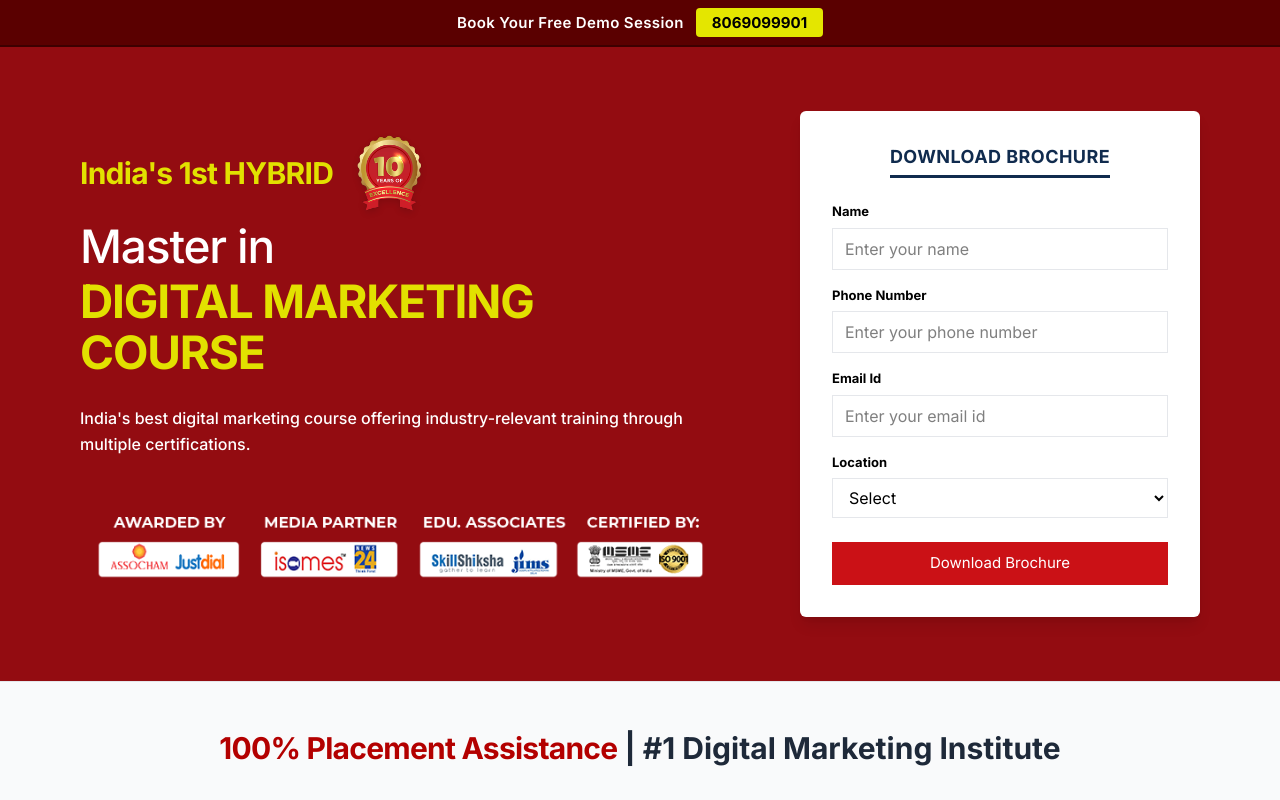
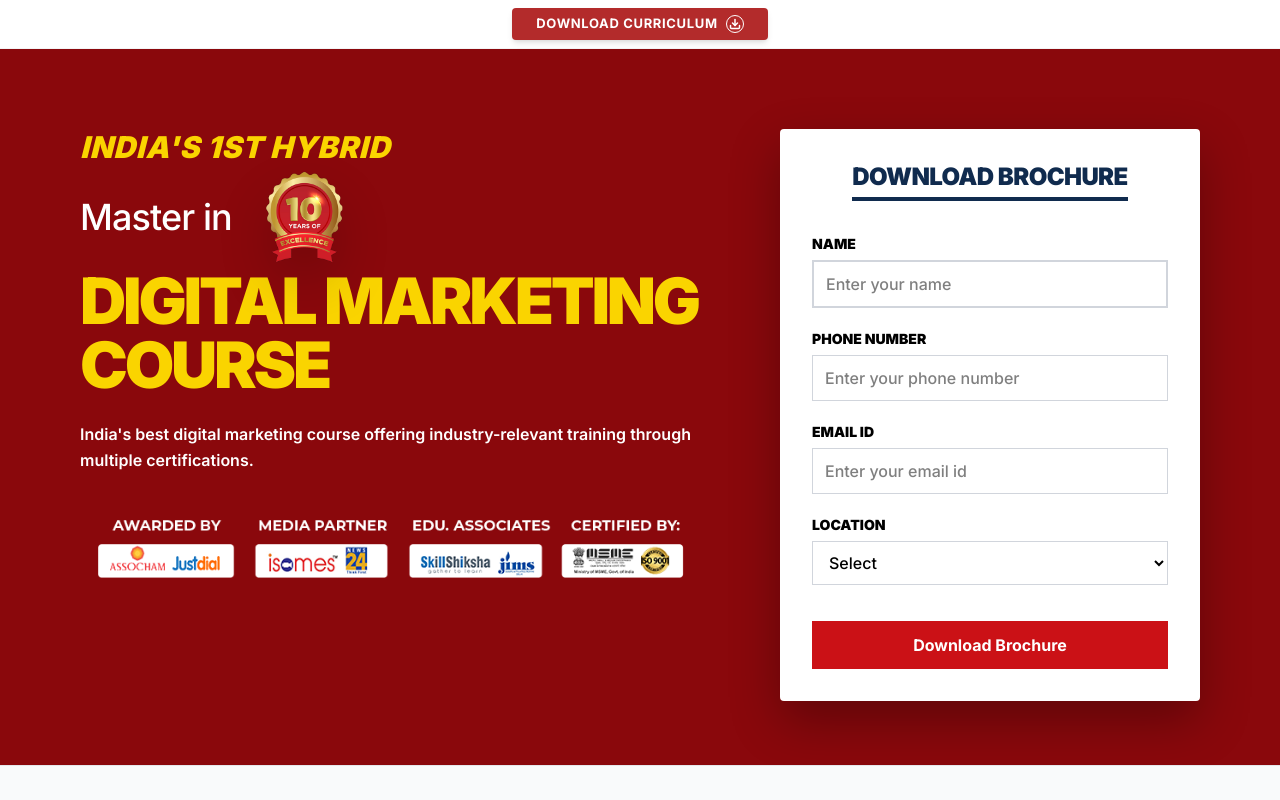
Before and after one commit to piyushkhurana8744/didm_course_website, a Next.js app: page / in a window 1280 px wide. Shown: the top 800 px of the page. Built offline with nearby package versions, Linux system fonts and the light colour scheme.

Commit message:
thanku page is also added

```diff
--- a/src/app/layout.tsx
+++ b/src/app/layout.tsx
@@ -1,7 +1,6 @@
 import type { Metadata } from "next";
 import { Inter } from "next/font/google";
 import "./globals.css";
-import TopBar from "@/components/TopBar";
 
 const inter = Inter({ subsets: ["latin"] });
 
@@ -18,7 +17,6 @@ export default function RootLayout({
   return (
     <html lang="en" className="h-full antialiased scroll-smooth">
       <body className={`${inter.className} min-h-full flex flex-col pt-0`}>
-        <TopBar />
         {children}
       </body>
     </html>
--- a/src/app/page.tsx
+++ b/src/app/page.tsx
@@ -1,3 +1,4 @@
+import TopNav from '@/components/TopNav';
 import HeroSection from '@/components/HeroSection';
 import StatsSection from '@/components/StatsSection';
 import CourseDescription from '@/components/CourseDescription';
@@ -11,6 +12,7 @@ import Footer from '@/components/Footer';
 export default function Home() {
   return (
     <main className="min-h-screen bg-white selection:bg-primary/20 selection:text-primary overflow-hidden pb-0">
+      <TopNav />
       <HeroSection />
       <StatsSection />
       <CourseDescription />
--- a/src/components/CourseDescription.tsx
+++ b/src/components/CourseDescription.tsx
@@ -66,10 +66,10 @@ export default function CourseDescription() {
           </ul>
 
           <div className="pt-6">
-            <button className="bg-[#b32b2b] hover:bg-[#a60b0e] text-white font-bold py-4 px-10 rounded shadow-2xl transition-all hover:scale-105 flex items-center space-x-3 uppercase tracking-wider">
+            <a href="#enquiry-form" className="bg-[#b32b2b] hover:bg-[#a60b0e] text-white font-bold py-4 px-10 rounded shadow-2xl transition-all hover:scale-105 flex items-center justify-center space-x-3 uppercase tracking-wider">
               <span>DOWNLOAD CURRICULUM</span>
               <svg className="w-5 h-5 border-2 border-white rounded-full p-0.5" fill="none" stroke="currentColor" strokeWidth="3" viewBox="0 0 24 24"><path strokeLinecap="round" strokeLinejoin="round" d="M19 14l-7 7m0 0l-7-7m7 7V3" /></svg>
-            </button>
+            </a>
           </div>
         </div>
 
--- a/src/components/CtaBanner.tsx
+++ b/src/components/CtaBanner.tsx
@@ -19,17 +19,17 @@ export default function CtaBanner() {
 
         {/* Right: Buttons */}
         <div className="flex flex-col sm:flex-row items-center gap-4 w-full md:w-auto">
-          <button className="bg-[#fad400] hover:bg-yellow-400 text-black font-bold py-3.5 px-8 rounded-sm shadow-lg flex items-center justify-center space-x-2 w-full sm:w-auto transition-transform hover:scale-105">
+          <a href="#enquiry-form" className="bg-[#fad400] hover:bg-yellow-400 text-black font-bold py-3.5 px-8 rounded-sm shadow-lg flex items-center justify-center space-x-2 w-full sm:w-auto transition-transform hover:scale-105">
             <Phone className="w-5 h-5 fill-current" />
             <span className="uppercase tracking-wide text-sm">TALK TO COUNSELLOR</span>
-          </button>
+          </a>
 
-          <button className="bg-white hover:bg-gray-100 text-black font-bold py-3.5 px-8 rounded-sm shadow-lg flex items-center justify-center space-x-2 w-full sm:w-auto transition-transform hover:scale-105">
+          <a href="#enquiry-form" className="bg-white hover:bg-gray-100 text-black font-bold py-3.5 px-8 rounded-sm shadow-lg flex items-center justify-center space-x-2 w-full sm:w-auto transition-transform hover:scale-105">
             <span className="uppercase tracking-wide text-sm">DOWNLOAD CURRICULUM</span>
             <div className="border-2 border-black rounded-full p-0.5">
               <Download className="w-4 h-4" />
             </div>
-          </button>
+          </a>
         </div>
 
       </div>
--- a/src/components/Footer.tsx
+++ b/src/components/Footer.tsx
@@ -8,14 +8,17 @@ import * as z from 'zod';
 
 const formSchema = z.object({
   name: z.string().min(2, 'Name is required'),
-  phone: z.string().min(10, 'Valid phone number is required'),
+  phone: z.string().regex(/^\d{10}$/, 'Phone number must be exactly 10 digits'),
   email: z.string().email('Invalid email address'),
   location: z.string().min(1, 'Please select a location'),
 });
 
 type FormData = z.infer<typeof formSchema>;
 
+import { useRouter } from 'next/navigation';
+
 export default function Footer() {
+  const router = useRouter();
   const {
     register,
     handleSubmit,
@@ -25,9 +28,32 @@ export default function Footer() {
   });
 
   const onSubmit = async (data: FormData) => {
-    console.log(data);
-    await new Promise((resolve) => setTimeout(resolve, 1000));
-    alert("Inquiry sent successfully!");
+    try {
+      const params = new URLSearchParams({
+        name: data.name,
+        email: data.email,
+        mobileno: data.phone,
+        course: "Digital Marketing Master Course",
+        enquirysource: "Website Footer",
+        interestlevel: "Medium",
+        country: "India",
+        state: "",
+        city: data.location,
+        remark: "Lead from Footer Form",
+        address: "",
+        counsellor: ""
+      });
+
+      const apiUrl = `http://admin.didm.in/api/lead/custom/0001?${params.toString()}`;
+
+      // Sending request with no-cors to avoid preflight issues if the server isn't configured for them
+      fetch(apiUrl, { mode: 'no-cors' }).catch(err => console.error("API Call Error:", err));
+
+      router.push('/thank-you');
+    } catch (error) {
+      console.error("Submission error:", error);
+      router.push('/thank-you');
+    }
   };
 
   return (
@@ -56,6 +82,10 @@ export default function Footer() {
                 type="tel"
                 placeholder="Enter your phone number"
                 {...register('phone')}
+                maxLength={10}
+                onInput={(e) => {
+                  e.currentTarget.value = e.currentTarget.value.replace(/[^0-9]/g, '');
+                }}
                 className="w-full px-3 py-2 bg-white border border-gray-200 focus:outline-none focus:border-red-600 transition-colors text-black"
               />
             </div>
--- a/src/components/HeroForm.tsx
+++ b/src/components/HeroForm.tsx
@@ -7,14 +7,17 @@ import * as z from 'zod';
 
 const formSchema = z.object({
   name: z.string().min(2, 'Name is required'),
-  phone: z.string().min(10, 'Valid phone number is required'),
+  phone: z.string().regex(/^\d{10}$/, 'Phone number must be exactly 10 digits'),
   email: z.string().email('Invalid email address'),
   location: z.string().min(1, 'Please select a location'),
 });
 
 type FormData = z.infer<typeof formSchema>;
 
+import { useRouter } from 'next/navigation';
+
 export default function HeroForm() {
+  const router = useRouter();
   const {
     register,
     handleSubmit,
@@ -24,61 +27,89 @@ export default function HeroForm() {
   });
 
   const onSubmit = async (data: FormData) => {
-    console.log(data);
-    await new Promise((resolve) => setTimeout(resolve, 1000));
-    alert("Brochure sent successfully!");
+    try {
+      const params = new URLSearchParams({
+        name: data.name,
+        email: data.email,
+        mobileno: data.phone,
+        course: "Digital Marketing Master Course",
+        enquirysource: "Landing Page",
+        interestlevel: "High",
+        country: "India",
+        state: "",
+        city: data.location,
+        remark: "Lead from Hero Form",
+        address: "",
+        counsellor: ""
+      });
+
+      const apiUrl = `http://admin.didm.in/api/lead/custom/0001?${params.toString()}`;
+
+      // Sending the request. Using mode: 'no-cors' if needed, but standard fetch first.
+      fetch(apiUrl, { mode: 'no-cors' }).catch(err => console.error("API Call Error:", err));
+
+      // We redirect anyway to ensure the user gets to the thank you page
+      router.push('/thank-you');
+    } catch (error) {
+      console.error("Submission error:", error);
+      router.push('/thank-you');
+    }
   };
 
   return (
-    <div className="bg-white rounded-md p-6 sm:p-8 w-full shadow-lg">
-      <div className="flex justify-center mb-6">
-        <h3 className="text-[#102b4e] text-lg font-bold uppercase tracking-wide border-b-[3px] border-[#102b4e] pb-1 inline-block">
+    <div className="bg-white rounded p-6 sm:p-8 w-full shadow-[0_20px_50px_rgba(0,0,0,0.3)]">
+      <div className="flex justify-center mb-8">
+        <h3 className="text-[#102b4e] text-2xl font-black uppercase tracking-tight border-b-[4px] border-[#102b4e] pb-1 inline-block">
           DOWNLOAD BROCHURE
         </h3>
       </div>
 
-      <form onSubmit={handleSubmit(onSubmit)} className="space-y-4">
+      <form onSubmit={handleSubmit(onSubmit)} className="space-y-5">
         <div>
-          <label htmlFor="name" className="block text-[13px] font-bold text-black mb-1.5">Name</label>
+          <label htmlFor="enquiry-form" className="block text-[14px] font-black text-black mb-1.5 uppercase">Name</label>
           <input
-            id="name"
+            id="enquiry-form"
             placeholder="Enter your name"
             {...register('name')}
-            className={`w-full px-3 py-2 border text-black bg-white focus:outline-none focus:border-red-600 transition-colors ${errors.name ? 'border-red-500' : 'border-gray-200'}`}
+            className={`w-full px-3 py-2.5 border-2 text-black bg-white focus:outline-none focus:border-[#b32b2b] focus:ring-1 focus:ring-[#b32b2b] transition-all font-medium ${errors.name ? 'border-red-500' : 'border-gray-300'}`}
           />
           {errors.name && <p className="text-red-500 text-xs mt-1">{errors.name.message}</p>}
         </div>
 
         <div>
-          <label htmlFor="phone" className="block text-[13px] font-bold text-black mb-1.5">Phone Number</label>
+          <label htmlFor="phone" className="block text-[14px] font-black text-black mb-1.5 uppercase">Phone Number</label>
           <input
             id="phone"
             type="tel"
             placeholder="Enter your phone number"
             {...register('phone')}
-            className={`w-full px-3 py-2 border text-black bg-white focus:outline-none focus:border-red-600 transition-colors ${errors.phone ? 'border-red-500' : 'border-gray-200'}`}
+            maxLength={10}
+            onInput={(e) => {
+              e.currentTarget.value = e.currentTarget.value.replace(/[^0-9]/g, '');
+            }}
+            className={`w-full px-3 py-2.5 border text-black bg-white focus:outline-none focus:border-[#b32b2b] transition-colors font-medium ${errors.phone ? 'border-red-500' : 'border-gray-300'}`}
           />
           {errors.phone && <p className="text-red-500 text-xs mt-1">{errors.phone.message}</p>}
         </div>
 
         <div>
-          <label htmlFor="email" className="block text-[13px] font-bold text-black mb-1.5">Email Id</label>
+          <label htmlFor="email" className="block text-[14px] font-black text-black mb-1.5 uppercase">Email Id</label>
           <input
             id="email"
             type="email"
             placeholder="Enter your email id"
             {...register('email')}
-            className={`w-full px-3 py-2 border text-black bg-white focus:outline-none focus:border-red-600 transition-colors ${errors.email ? 'border-red-500' : 'border-gray-200'}`}
+            className={`w-full px-3 py-2.5 border text-black bg-white focus:outline-none focus:border-[#b32b2b] transition-colors font-medium ${errors.email ? 'border-red-500' : 'border-gray-300'}`}
           />
           {errors.email && <p className="text-red-500 text-xs mt-1">{errors.email.message}</p>}
         </div>
 
         <div>
-          <label htmlFor="location" className="block text-[13px] font-bold text-black mb-1.5">Location</label>
+          <label htmlFor="location" className="block text-[14px] font-black text-black mb-1.5 uppercase">Location</label>
           <select
             id="location"
             {...register('location')}
-            className={`w-full px-3 py-2 border text-black bg-white focus:outline-none focus:border-red-600 transition-colors ${errors.location ? 'border-red-500' : 'border-gray-200'}`}
+            className={`w-full px-3 py-2.5 border text-black bg-white focus:outline-none focus:border-[#b32b2b] transition-colors font-medium ${errors.location ? 'border-red-500' : 'border-gray-300'}`}
           >
             <option value="">Select</option>
             <option value="Dwarka">Dwarka</option>
@@ -97,7 +128,7 @@ export default function HeroForm() {
         <button
           type="submit"
           disabled={isSubmitting}
-          className="w-full bg-[#cb1116] hover:bg-[#a60b0e] text-white text-[15px] p-2.5 mt-2 transition-colors disabled:opacity-70"
+          className="w-full bg-[#cb1116] hover:bg-[#a60b0e] text-white text-[16px] font-bold p-3 mt-4 transition-all hover:shadow-lg active:scale-95 disabled:opacity-70"
         >
           {isSubmitting ? 'Submitting...' : 'Download Brochure'}
         </button>
--- a/src/components/HeroSection.tsx
+++ b/src/components/HeroSection.tsx
@@ -4,31 +4,35 @@ import HeroForm from './HeroForm';
 
 export default function HeroSection() {
   return (
-    <section className="bg-[#930c11] text-white py-12 lg:py-16 px-4 md:px-12 xl:px-20 relative overflow-hidden">
-      <div className="max-w-7xl mx-auto flex flex-col lg:flex-row gap-10 items-center justify-between">
+    <section className="bg-[#8a080c] text-white py-12 lg:py-16 px-4 md:px-12 xl:px-20 relative overflow-hidden">
+      <div className="max-w-7xl mx-auto flex flex-col lg:flex-row gap-10 items-start justify-between">
 
         {/* Left Content */}
-        <div className="flex-1 space-y-5 lg:pr-10 w-full">
+        <div className="flex-1 space-y-6 lg:pr-10 w-full pt-4">
 
-          <div className="flex items-center space-x-4 mb-2">
-            <h2 className="text-[#e2e100] font-bold text-2xl sm:text-3xl tracking-tight">
+          <div className="space-y-1">
+            <h2 className="text-[#fad400] font-black text-2xl sm:text-3xl tracking-wide uppercase italic">
               India's 1st HYBRID
             </h2>
+
+            <div className="flex items-center space-x-6">
+              <span className="text-white text-3xl sm:text-4xl font-medium tracking-tight">Master in</span>
+              <div className="relative w-20 h-20 sm:w-24 sm:h-24 shrink-0">
                 <Image
                   src="/images/10-year.png"
                   alt="10 Years of Excellence"
-              width={100}
-              height={100}
-              className="w-16 h-16 sm:w-20 sm:h-20 object-contain drop-shadow-md"
+                  fill
+                  className="object-contain drop-shadow-2xl"
                 />
               </div>
+            </div>
 
-          <h1 className="text-[32px] sm:text-[40px] lg:text-[46px] font-semibold leading-[1.1] tracking-tight">
-            <span className="font-medium text-white block mb-1">Master in</span>
-            <span className="text-[#e2e100] font-bold block">DIGITAL MARKETING COURSE</span>
+            <h1 className="text-[36px] sm:text-[50px] lg:text-[64px] font-black leading-none tracking-tighter text-[#fad400] uppercase">
+              DIGITAL MARKETING COURSE
             </h1>
+          </div>
 
-          <p className="text-white text-[15px] sm:text-base max-w-2xl font-medium pt-2 pb-4 leading-relaxed">
+          <p className="text-white text-[15px] sm:text-base max-w-2xl font-semibold leading-relaxed">
             India's best digital marketing course offering industry-relevant training through multiple certifications.
           </p>
 
@@ -46,7 +50,7 @@ export default function HeroSection() {
         </div>
 
         {/* Right Content / Form */}
-        <div className="w-full lg:w-[400px] flex justify-center lg:justify-end shrink-0">
+        <div className="w-full lg:w-[420px] shrink-0 pt-4">
           <HeroForm />
         </div>
       </div>
--- a/src/components/TargetAudience.tsx
+++ b/src/components/TargetAudience.tsx
@@ -23,9 +23,9 @@ export default function TargetAudience() {
               Digital Marketing is an evolving and highly adaptable field. Whether you are a student looking to start your career, a professional wanting to upgrade, or an entrepreneur eager to scale your business, this course is tailored for you.
             </p>
             <div>
-              <button className="bg-primary hover:bg-primary-hover text-white font-bold py-4 px-10 rounded shadow-lg transition-transform hover:-translate-y-1 tracking-wide">
+              <a href="#enquiry-form" className="bg-primary hover:bg-primary-hover text-white font-bold py-4 px-10 rounded shadow-lg transition-transform hover:-translate-y-1 tracking-wide inline-block">
                 ENROLL NOW
-              </button>
+              </a>
             </div>
           </div>
 
--- /dev/null
+++ b/src/components/TopNav.tsx
@@ -0,0 +1,15 @@
+import React from 'react';
+import { Download } from 'lucide-react';
+
+export default function TopNav() {
+  return (
+    <nav className="bg-white py-2 px-4 md:px-12 flex justify-center items-center border-b border-gray-100">
+      <a href="#enquiry-form" className="bg-[#b32b2b] hover:bg-[#a60b0e] text-white font-bold py-1.5 px-6 rounded-sm shadow-md flex items-center space-x-2 transition-transform hover:scale-105 active:scale-95">
+        <span className="text-[13px] uppercase tracking-wider">DOWNLOAD CURRICULUM</span>
+        <div className="border border-white rounded-full p-0.5">
+          <Download className="w-3 h-3" strokeWidth={3} />
+        </div>
+      </a>
+    </nav>
+  );
+}
--- a/src/components/TrainingSpecification.tsx
+++ b/src/components/TrainingSpecification.tsx
@@ -52,10 +52,10 @@ export default function TrainingSpecification() {
           </ul>
 
           <div className="pt-8">
-            <button className="bg-[#b32b2b] hover:bg-[#a60b0e] w-full sm:w-auto text-white font-bold py-4 px-12 rounded shadow-xl transition-all hover:scale-105 flex items-center justify-center space-x-3 uppercase tracking-wider">
+            <a href="#enquiry-form" className="bg-[#b32b2b] hover:bg-[#a60b0e] w-full sm:w-auto text-white font-bold py-4 px-12 rounded shadow-xl transition-all hover:scale-105 flex items-center justify-center space-x-3 uppercase tracking-wider">
               <span>Download Brochure</span>
               <svg className="w-5 h-5 border-2 border-white rounded-full p-0.5" fill="none" stroke="currentColor" strokeWidth="3" viewBox="0 0 24 24"><path strokeLinecap="round" strokeLinejoin="round" d="M19 14l-7 7m0 0l-7-7m7 7V3" /></svg>
-            </button>
+            </a>
           </div>
         </div>
 
--- a/src/components/WhyUsSection.tsx
+++ b/src/components/WhyUsSection.tsx
@@ -112,12 +112,12 @@ export default function WhyUsSection() {
             </div>
 
             <div className="pt-6 flex flex-col sm:flex-row gap-4 justify-center lg:justify-start items-center">
-              <button className="bg-black text-white font-semibold text-sm py-2.5 px-6 rounded shadow hover:bg-gray-800 transition-colors">
+              <a href="#enquiry-form" className="bg-black text-white font-semibold text-sm py-2.5 px-6 rounded shadow hover:bg-gray-800 transition-colors">
                  Know More Now
-              </button>
-              <button className="bg-[#b32b2b] text-white font-semibold text-sm py-2.5 px-6 rounded shadow hover:bg-[#8f2222] transition-colors flex items-center gap-2">
+              </a>
+              <a href="#enquiry-form" className="bg-[#b32b2b] text-white font-semibold text-sm py-2.5 px-6 rounded shadow hover:bg-[#8f2222] transition-colors flex items-center gap-2">
                  Book Your Free Demo Class <ArrowRight className="w-4 h-4" />
-              </button>
+              </a>
             </div>
           </div>
 
@@ -207,9 +207,9 @@ export default function WhyUsSection() {
            </div>
 
            <div className="mt-8 flex justify-center">
-              <button className="bg-[#b32b2b] text-white font-semibold text-[15px] py-3 px-8 rounded shadow hover:bg-[#8f2222] transition-colors flex items-center gap-2">
+              <a href="#enquiry-form" className="bg-[#b32b2b] text-white font-semibold text-[15px] py-3 px-8 rounded shadow hover:bg-[#8f2222] transition-colors flex items-center gap-2">
                  Book Your Free Demo Class <ArrowRight className="w-4 h-4" />
-              </button>
+              </a>
            </div>
         </div>
 
```
Also changed, not shown: src/app/thank-you/page.tsx (added, +62 -0 lines), 1 other file (tests, documents, lock files or other folders). Lines whose indentation alone changed are shown as unchanged.
